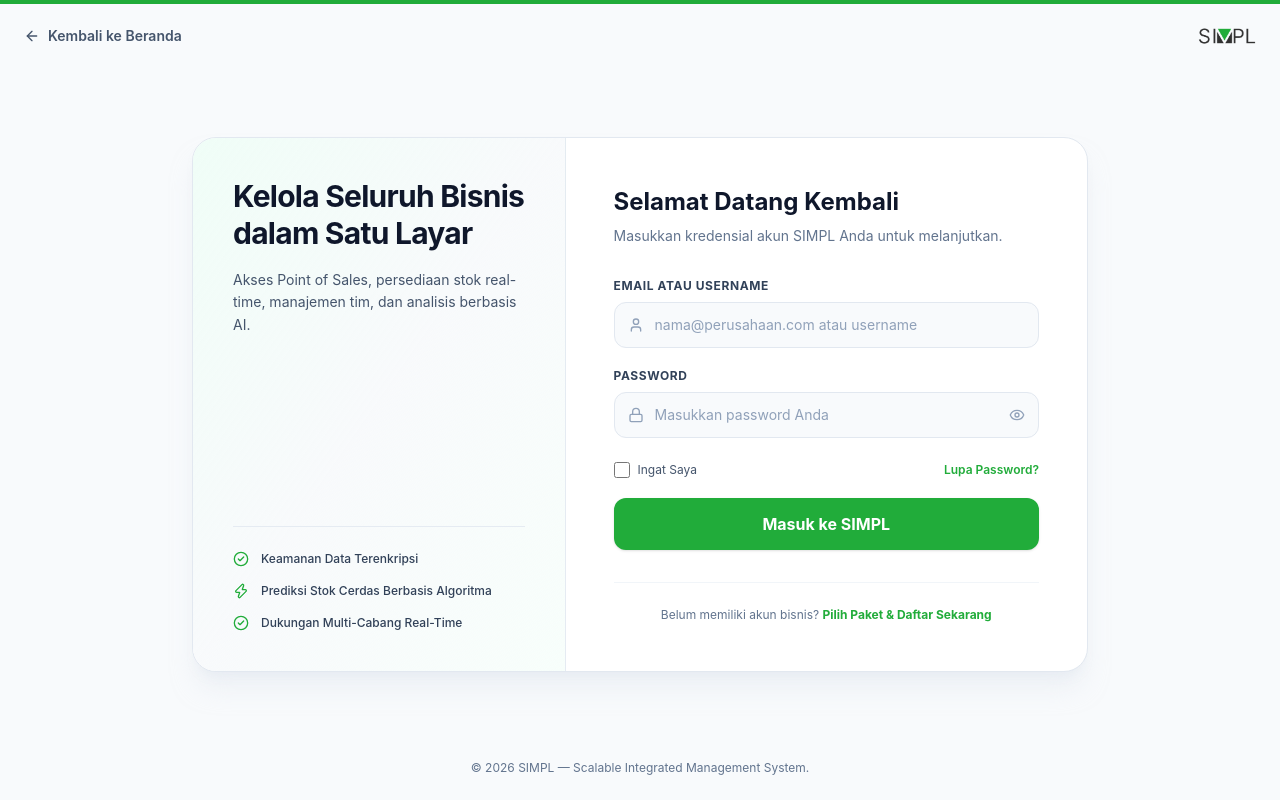
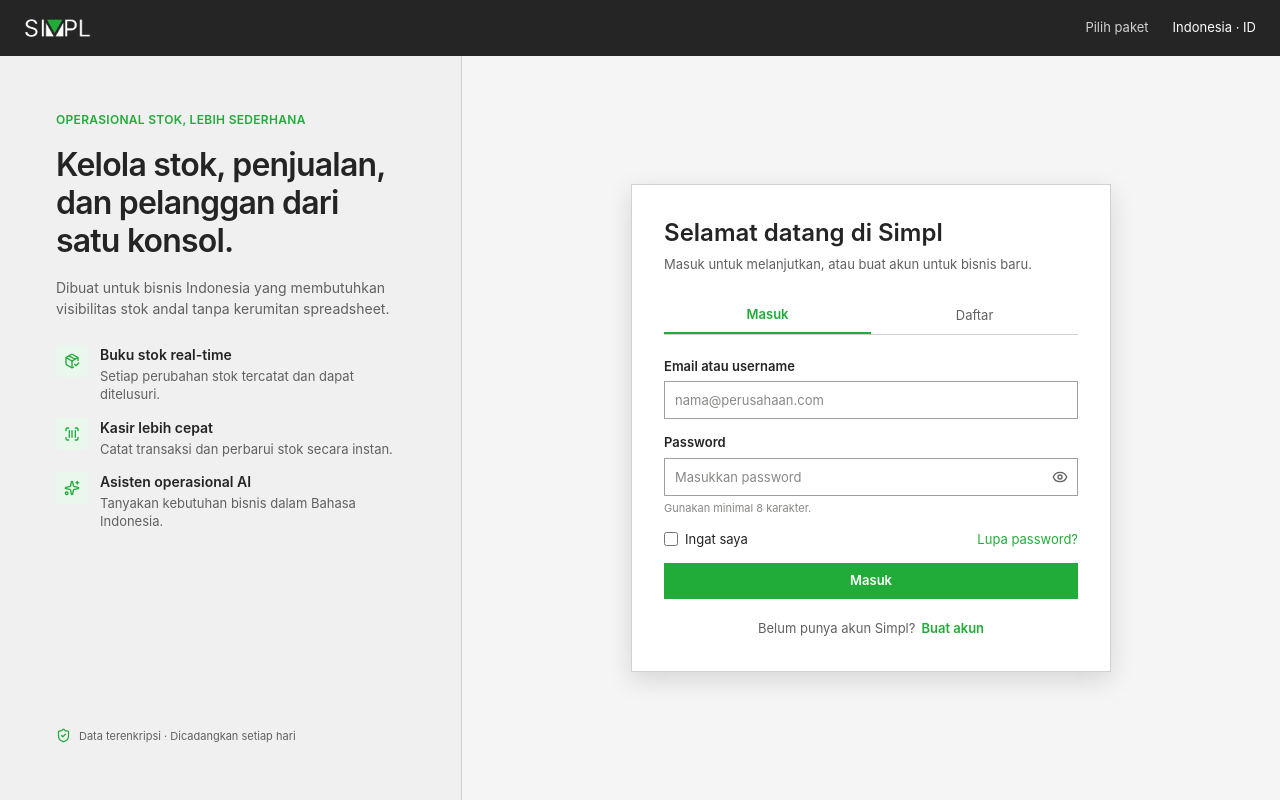
Before and after one commit to reihanboo/simpl, a React (Vite) app in the folder frontend/: page /auth/login in a window 1280 px wide. Built offline with nearby package versions, Linux system fonts and the light colour scheme.

Commit message:
fix: redesign the login page to make it more profesional and sharp

```diff
--- a/frontend/src/pages/auth/login.tsx
+++ b/frontend/src/pages/auth/login.tsx
@@ -1,24 +1,25 @@
-import { useState, useEffect } from 'react';
+import { useState } from 'react';
 import { motion } from 'framer-motion';
 import { Link, useNavigate } from 'react-router-dom';
-import { User, Lock, Eye, EyeOff, ArrowLeft, CheckCircle2, Zap } from 'lucide-react';
+import {
+  Eye,
+  EyeOff,
+  PackageCheck,
+  ScanBarcode,
+  ShieldCheck,
+  Sparkles,
+} from 'lucide-react';
 
 export default function LoginPage() {
   const navigate = useNavigate();
-  const [identity, setIdentity] = useState('');
+  const [identity, setIdentity] = useState(() => localStorage.getItem('remembered_identity') ?? '');
   const [password, setPassword] = useState('');
   const [showPassword, setShowPassword] = useState(false);
-  const [rememberMe, setRememberMe] = useState(false);
+  const [rememberMe, setRememberMe] = useState(
+    () => localStorage.getItem('remembered_identity') !== null,
+  );
   const [isLoading, setIsLoading] = useState(false);
   const [errorMessage, setErrorMessage] = useState('');
-
-  useEffect(() => {
-    const savedIdentity = localStorage.getItem('remembered_identity');
-    if (savedIdentity) {
-      setIdentity(savedIdentity);
-      setRememberMe(true);
-    }
-  }, []);
 
   const handleSubmit = async (e: React.FormEvent) => {
     e.preventDefault();
@@ -63,185 +64,197 @@ export default function LoginPage() {
         localStorage.removeItem('remembered_identity');
       }
 
-      // Redirect to dashboard
       navigate('/dashboard');
-    } catch (err: any) {
-      setErrorMessage(err.message || 'Terjadi kesalahan jaringan.');
+    } catch (err: unknown) {
+      setErrorMessage(err instanceof Error ? err.message : 'Terjadi kesalahan jaringan.');
     } finally {
       setIsLoading(false);
     }
   };
 
   return (
-    <div className="min-h-screen bg-slate-50 flex flex-col justify-between relative overflow-hidden font-sans text-slate-900">
-      {/* Background Decorative Accent Elements */}
-      <div className="absolute top-0 left-0 w-full h-1 bg-[#21AC3A]" />
-      <div className="absolute top-12 left-10 w-96 h-96 bg-[#21AC3A]/5 rounded-full blur-3xl -z-10 pointer-events-none" />
-      <div className="absolute bottom-10 right-10 w-96 h-96 bg-slate-200/50 rounded-full blur-3xl -z-10 pointer-events-none" />
-
-      {/* Top Header Navigation */}
-      <header className="p-6 max-w-7xl w-full mx-auto flex justify-between items-center">
-        <Link
-          to="/"
-          className="inline-flex items-center gap-2 text-sm font-semibold text-slate-600 hover:text-[#21AC3A] transition-colors cursor-pointer"
-        >
-          <ArrowLeft className="w-4 h-4" />
-          <span>Kembali ke Beranda</span>
+    <div className="flex min-h-screen flex-col bg-[#F5F5F5] font-sans text-[#242424]">
+      <header className="flex h-14 shrink-0 items-center justify-between bg-[#252525] px-6 text-white">
+        <Link to="/" className="flex items-center gap-2.5" aria-label="Simpl beranda">
+          <img src="/simpl-logo-light.png" alt="Simpl" className="h-7 w-auto object-contain" />
         </Link>
-        <div className="flex items-center gap-2">
-          <img src="/simpl-logo-dark.png" alt="SIMPL Logo" className="h-6 object-contain" />
-        </div>
+        <nav className="flex items-center gap-4 text-xs text-[#D1D1D1] sm:gap-6 sm:text-[13px]">
+          <Link to="/auth/register" className="transition-colors hover:text-white">
+            Pilih paket
+          </Link>
+          <span className="text-white">Indonesia · ID</span>
+        </nav>
       </header>
 
-      {/* Main Login Card Section */}
-      <main className="flex-1 flex items-center justify-center p-6 my-4">
-        <div className="w-full max-w-4xl grid md:grid-cols-12 bg-white rounded-3xl border border-slate-200 shadow-xl shadow-slate-200/50 overflow-hidden">
-          {/* Left Column: Brand Highlight & Features (hidden on mobile, visible on tablet/desktop) */}
-          <div className="hidden md:flex md:col-span-5 bg-gradient-to-br from-emerald-50/80 via-slate-50 to-emerald-50/40 p-8 lg:p-10 text-slate-800 flex-col justify-between relative border-r border-slate-200/80">
+      <main className="flex flex-1 items-stretch">
+        <aside className="hidden w-[36.1%] shrink-0 flex-col justify-between border-r border-[#D1D1D1] bg-[#F0F0F0] p-10 lg:flex xl:p-14">
+          <div className="flex flex-col gap-4.5">
+            <p className="text-xs font-semibold uppercase tracking-wide text-[#21AC3A]">
+              Operasional stok, lebih sederhana
+            </p>
+            <h1 className="max-w-md text-[32px] font-semibold leading-[1.18] tracking-tight text-[#242424]">
+              Kelola stok, penjualan, dan pelanggan dari satu konsol.
+            </h1>
+            <p className="max-w-md text-sm leading-normal text-[#616161]">
+              Dibuat untuk bisnis Indonesia yang membutuhkan visibilitas stok andal tanpa
+              kerumitan spreadsheet.
+            </p>
+
+            <div className="mt-2 flex flex-col gap-3.5">
+              <div className="flex items-start gap-3">
+                <span className="flex h-8 w-8 shrink-0 items-center justify-center rounded bg-[#EAF7EC] text-[#21AC3A]">
+                  <PackageCheck className="h-4 w-4" />
+                </span>
                 <div>
-              <h2 className="text-2xl lg:text-3xl font-bold tracking-tight mb-4 leading-tight text-slate-900">
-                Kelola Seluruh Bisnis dalam Satu Layar
-              </h2>
-              <p className="text-slate-600 text-sm leading-relaxed mb-8">
-                Akses Point of Sales, persediaan stok real-time, manajemen tim, dan analisis berbasis AI.
+                  <p className="text-sm font-semibold">Buku stok real-time</p>
+                  <p className="mt-0.5 text-[13px] leading-[1.4] text-[#616161]">
+                    Setiap perubahan stok tercatat dan dapat ditelusuri.
                   </p>
                 </div>
-
-            <div className="space-y-4 border-t border-slate-200/80 pt-6">
-              <div className="flex items-center gap-3 text-xs text-slate-700 font-medium">
-                <CheckCircle2 className="w-4 h-4 text-[#21AC3A] shrink-0" />
-                <span>Keamanan Data Terenkripsi</span>
               </div>
-              <div className="flex items-center gap-3 text-xs text-slate-700 font-medium">
-                <Zap className="w-4 h-4 text-[#21AC3A] shrink-0" />
-                <span>Prediksi Stok Cerdas Berbasis Algoritma</span>
+              <div className="flex items-start gap-3">
+                <span className="flex h-8 w-8 shrink-0 items-center justify-center rounded bg-[#EAF7EC] text-[#21AC3A]">
+                  <ScanBarcode className="h-4 w-4" />
+                </span>
+                <div>
+                  <p className="text-sm font-semibold">Kasir lebih cepat</p>
+                  <p className="mt-0.5 text-[13px] leading-[1.4] text-[#616161]">
+                    Catat transaksi dan perbarui stok secara instan.
+                  </p>
                 </div>
-              <div className="flex items-center gap-3 text-xs text-slate-700 font-medium">
-                <CheckCircle2 className="w-4 h-4 text-[#21AC3A] shrink-0" />
-                <span>Dukungan Multi-Cabang Real-Time</span>
+              </div>
+              <div className="flex items-start gap-3">
+                <span className="flex h-8 w-8 shrink-0 items-center justify-center rounded bg-[#EAF7EC] text-[#21AC3A]">
+                  <Sparkles className="h-4 w-4" />
+                </span>
+                <div>
+                  <p className="text-sm font-semibold">Asisten operasional AI</p>
+                  <p className="mt-0.5 text-[13px] leading-[1.4] text-[#616161]">
+                    Tanyakan kebutuhan bisnis dalam Bahasa Indonesia.
+                  </p>
+                </div>
               </div>
             </div>
           </div>
 
-          {/* Right Column: Authentication Form */}
-          <div className="col-span-12 md:col-span-7 p-6 sm:p-8 lg:p-12 flex flex-col justify-center">
-            <div className="mb-8">
-              <h1 className="text-2xl font-bold text-slate-900 mb-2">Selamat Datang Kembali</h1>
-              <p className="text-slate-500 text-sm">
-                Masukkan kredensial akun SIMPL Anda untuk melanjutkan.
+          <div className="flex items-center gap-2 text-[11px] text-[#616161]">
+            <ShieldCheck className="h-3.75 w-3.75 text-[#21AC3A]" />
+            <span>Data terenkripsi · Dicadangkan setiap hari</span>
+          </div>
+        </aside>
+
+        <section className="flex flex-1 items-center justify-center px-4 py-8 sm:px-8 lg:px-12">
+          <div className="w-full max-w-120 border border-[#D1D1D1] bg-white p-6 shadow-[0_8px_24px_rgba(0,0,0,0.13)] sm:p-8">
+            <div className="mb-[22px]">
+              <h2 className="text-2xl font-semibold text-[#242424]">Selamat datang di Simpl</h2>
+              <p className="mt-1.5 text-[13px] text-[#616161]">
+                Masuk untuk melanjutkan, atau buat akun untuk bisnis baru.
               </p>
+            </div>
+
+            <div className="mb-[22px] flex h-[38px] border-b border-[#D1D1D1] text-[13px]">
+              <span className="flex flex-1 items-center justify-center border-b-2 border-[#21AC3A] font-semibold text-[#21AC3A]">
+                Masuk
+              </span>
+              <Link
+                to="/auth/register"
+                className="flex flex-1 items-center justify-center text-[#616161] transition-colors hover:text-[#242424]"
+              >
+                Daftar
+              </Link>
             </div>
 
             {errorMessage && (
               <motion.div
-                initial={{ opacity: 0, y: -10 }}
+                initial={{ opacity: 0, y: -8 }}
                 animate={{ opacity: 1, y: 0 }}
-                className="mb-6 p-4 rounded-xl bg-red-50 border border-red-200 text-red-700 text-xs font-semibold"
+                role="alert"
+                className="mb-4 border border-red-200 bg-red-50 p-3 text-xs font-medium text-red-700"
               >
                 {errorMessage}
               </motion.div>
             )}
 
-            <form onSubmit={handleSubmit} className="space-y-5">
-              {/* Email or Username Input */}
-              <div>
-                <label className="block text-xs font-bold uppercase tracking-wider text-slate-700 mb-2">
-                  Email atau Username
+            <form onSubmit={handleSubmit} className="flex flex-col gap-3.5">
+              <div className="flex flex-col gap-[5px]">
+                <label htmlFor="identity" className="text-[13px] font-semibold text-[#242424]">
+                  Email atau username
                 </label>
-                <div className="relative">
-                  <div className="absolute inset-y-0 left-0 pl-3.5 flex items-center pointer-events-none text-slate-400">
-                    <User className="w-4 h-4" />
-                  </div>
                 <input
+                  id="identity"
                   type="text"
+                  autoComplete="username"
                   value={identity}
                   onChange={(e) => setIdentity(e.target.value)}
-                    placeholder="nama@perusahaan.com atau username"
-                    className="w-full pl-10 pr-4 py-3 bg-slate-50 border border-slate-200 rounded-xl text-sm text-slate-900 placeholder-slate-400 focus:bg-white focus:outline-none focus:border-[#21AC3A] focus:ring-1 focus:ring-[#21AC3A] transition-all"
+                  placeholder="nama@perusahaan.com"
+                  className="h-[38px] w-full border border-[#A19F9D] bg-white px-2.5 text-[13px] text-[#242424] outline-none transition-colors placeholder:text-[#8A8886] focus:border-[#21AC3A] focus:ring-1 focus:ring-[#21AC3A]"
                 />
               </div>
-              </div>
 
-              {/* Password Input */}
-              <div>
-                <label className="block text-xs font-bold uppercase tracking-wider text-slate-700 mb-2">
+              <div className="flex flex-col gap-[5px]">
+                <label htmlFor="password" className="text-[13px] font-semibold text-[#242424]">
                   Password
                 </label>
                 <div className="relative">
-                  <div className="absolute inset-y-0 left-0 pl-3.5 flex items-center pointer-events-none text-slate-400">
-                    <Lock className="w-4 h-4" />
-                  </div>
                   <input
+                    id="password"
                     type={showPassword ? 'text' : 'password'}
+                    autoComplete="current-password"
                     value={password}
                     onChange={(e) => setPassword(e.target.value)}
-                    placeholder="Masukkan password Anda"
-                    className="w-full pl-10 pr-11 py-3 bg-slate-50 border border-slate-200 rounded-xl text-sm text-slate-900 placeholder-slate-400 focus:bg-white focus:outline-none focus:border-[#21AC3A] focus:ring-1 focus:ring-[#21AC3A] transition-all"
+                    placeholder="Masukkan password"
+                    className="h-[38px] w-full border border-[#A19F9D] bg-white px-2.5 pr-10 text-[13px] text-[#242424] outline-none transition-colors placeholder:text-[#8A8886] focus:border-[#21AC3A] focus:ring-1 focus:ring-[#21AC3A]"
                   />
                   <button
                     type="button"
                     onClick={() => setShowPassword(!showPassword)}
-                    className="absolute inset-y-0 right-0 pr-3.5 flex items-center text-slate-400 hover:text-slate-600 cursor-pointer"
+                    aria-label={showPassword ? 'Sembunyikan password' : 'Tampilkan password'}
+                    className="absolute inset-y-0 right-0 flex items-center px-2.5 text-[#616161] hover:text-[#242424]"
                   >
-                    {showPassword ? <EyeOff className="w-4 h-4" /> : <Eye className="w-4 h-4" />}
+                    {showPassword ? <EyeOff className="h-4 w-4" /> : <Eye className="h-4 w-4" />}
                   </button>
                 </div>
+                <p className="text-[11px] leading-[1.35] text-[#8A8886]">
+                  Gunakan minimal 8 karakter.
+                </p>
               </div>
 
-              {/* Remember Me & Forgot Password */}
-              <div className="flex items-center justify-between text-xs pt-1">
-                <label className="flex items-center gap-2 cursor-pointer text-slate-600">
+              <div className="flex items-center justify-between text-[13px]">
+                <label className="flex cursor-pointer items-center gap-[7px] text-[#242424]">
                   <input
                     type="checkbox"
                     checked={rememberMe}
                     onChange={(e) => setRememberMe(e.target.checked)}
-                    className="w-4 h-4 accent-[#21AC3A] rounded border-slate-300 cursor-pointer"
+                    className="h-[14px] w-[14px] accent-[#21AC3A]"
                   />
-                  <span>Ingat Saya</span>
+                  <span>Ingat saya</span>
                 </label>
                 <Link
                   to="/auth/forgot-password"
-                  className="font-semibold text-[#21AC3A] hover:underline cursor-pointer"
+                  className="text-[#21AC3A] hover:underline"
                 >
-                  Lupa Password?
+                  Lupa password?
                 </Link>
               </div>
 
-              {/* Submit Button */}
               <button
                 type="submit"
                 disabled={isLoading}
-                className="w-full py-3.5 px-4 rounded-xl font-bold text-white bg-[#21AC3A] hover:bg-[#1d9732] active:scale-[0.99] transition-all duration-200 cursor-pointer shadow-sm flex items-center justify-center gap-2 disabled:opacity-70 disabled:cursor-not-allowed"
+                className="flex h-9 w-full items-center justify-center border border-[#21AC3A] bg-[#21AC3A] px-3 text-[13px] font-semibold text-white transition-colors hover:bg-[#1d9732] disabled:cursor-not-allowed disabled:opacity-70"
               >
-                {isLoading ? (
-                  <>
-                    <div className="w-4 h-4 border-2 border-white border-t-transparent rounded-full animate-spin" />
-                    <span>Memproses...</span>
-                  </>
-                ) : (
-                  <span>Masuk ke SIMPL</span>
-                )}
+                {isLoading ? 'Memproses...' : 'Masuk'}
               </button>
             </form>
 
-            {/* Bottom Register Prompt */}
-            <div className="mt-8 pt-6 border-t border-slate-100 text-center text-xs text-slate-500">
-              Belum memiliki akun bisnis?{' '}
-              <Link
-                to="/auth/register"
-                className="font-bold text-[#21AC3A] hover:underline cursor-pointer"
-              >
-                Pilih Paket & Daftar Sekarang
+            <div className="mt-5 flex justify-center gap-1.5 text-[13px]">
+              <span className="text-[#616161]">Belum punya akun Simpl?</span>
+              <Link to="/auth/register" className="font-semibold text-[#21AC3A] hover:underline">
+                Buat akun
               </Link>
             </div>
           </div>
-        </div>
+        </section>
       </main>
-
-      {/* Footer */}
-      <footer className="p-6 text-center text-xs text-slate-500">
-        © {new Date().getFullYear()} SIMPL — Scalable Integrated Management System.
-      </footer>
     </div>
   );
 }
```
Lines whose indentation alone changed are shown as unchanged.
